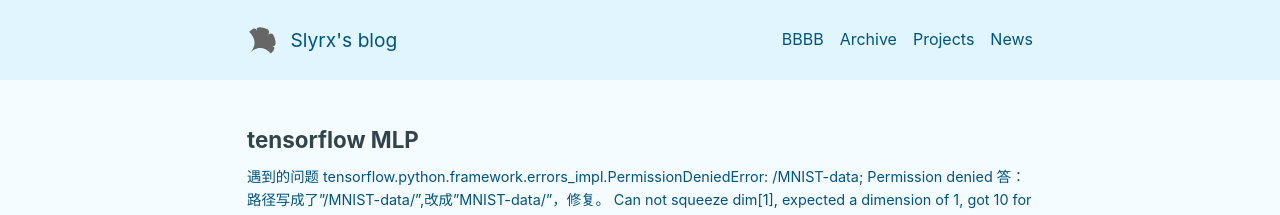
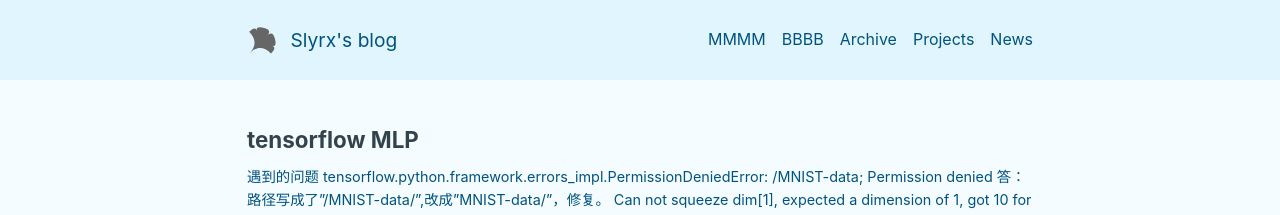
Before and after one commit to slyrx/Tech_Blog, a Jekyll site: the page built from index.html, in a window 1280 px wide and 900 px high. Shown: the top 215 px of the window. Built offline with Jekyll 4.4.1, drawn with Linux system fonts in a browser that asks for light colours; the list of posts is cut into pages by our own code.

Commit message:
up header

```diff
--- a/_config.yml
+++ b/_config.yml
@@ -32,7 +32,13 @@ nav_lists:
       zh-Hans: 动态
       zh-Hant: 动态
     url: /about.html
-
+nav_add:
+   titles:
+    en: News
+    zh: 动态
+    zh-Hans: 动态
+    zh-Hant: 动态
+   url: /about.html
 # paths:
 #   base: /
 #   home: /
--- a/_includes/header.html
+++ b/_includes/header.html
@@ -16,6 +16,12 @@
         {%- assign __locale = nav_add.titles -%}
         {%- include snippets/locale-to-string.html -%}
         <li><a href="{{ href }}">{%- if nav_add.title -%}{{ nav_add.title }}{%- else -%}{{ __return }}{%- endif -%}</a></li>
+        {%- assign __path = site.paths.blog | default: site.data.variables.default.paths.blog -%}
+        {%- include snippets/get-nav-url.html -%}
+        {%- assign href = __return -%}
+        {%- assign __locale = site.data.locale.NAV.BLOG -%}
+        {%- include snippets/locale-to-string.html -%}
+        <li><a href="{{ href }}">{{ __return }}</a></li>
         {%- assign __path = site.paths.home | default: site.data.variables.default.paths.home -%}
         {%- include snippets/get-nav-url.html -%}
         {%- assign href = __return -%}
```
